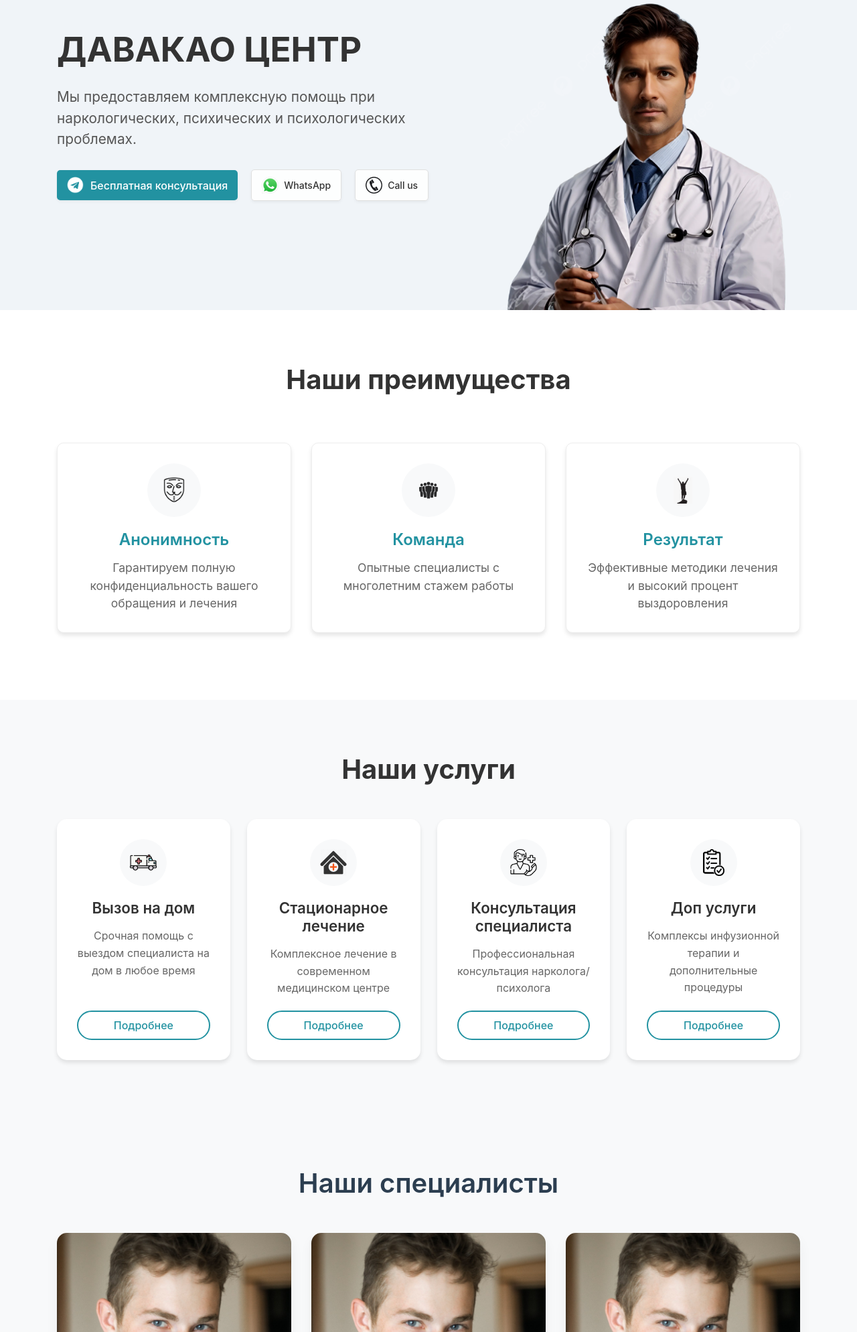
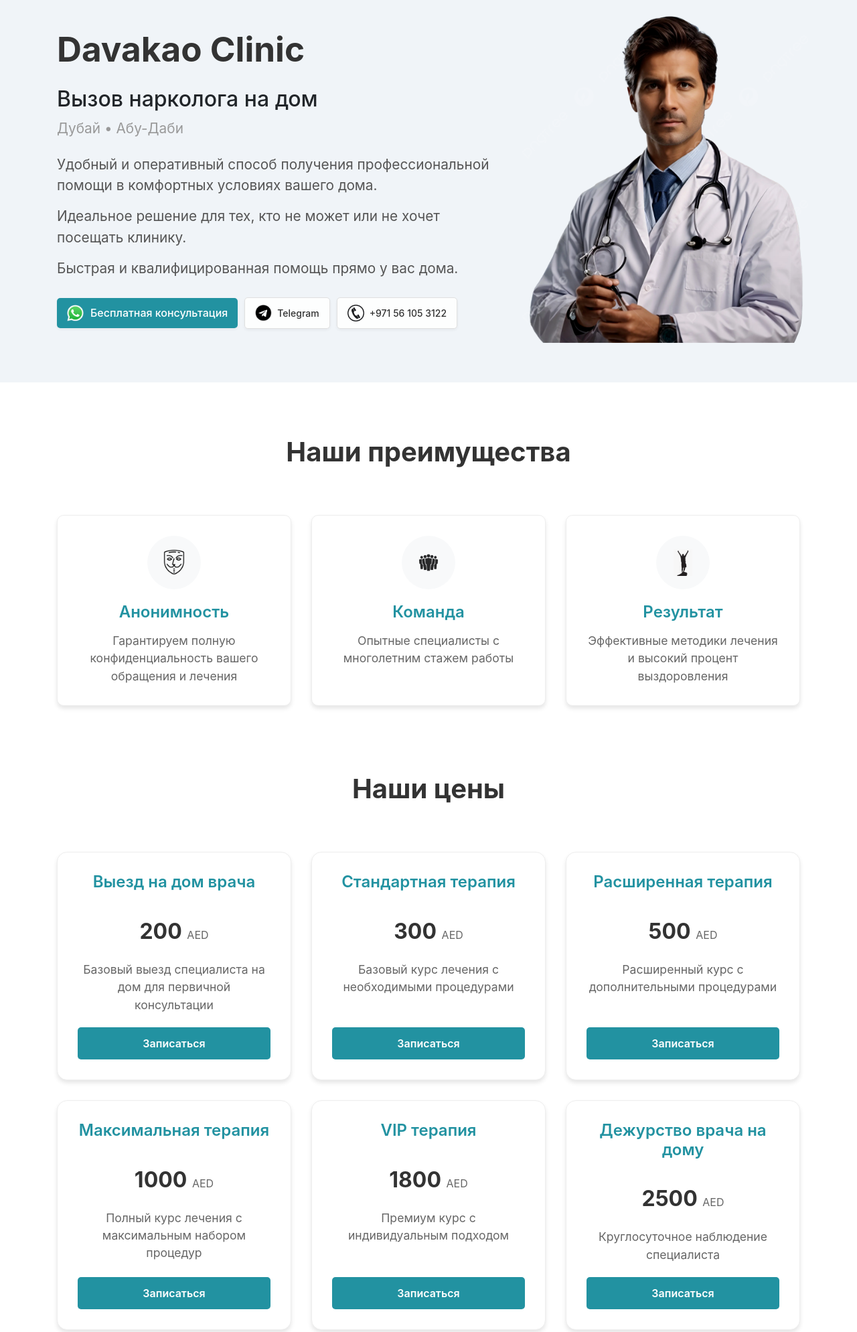
Before and after one commit to teasetstudio/detox, a website: page index.html in a window 1280 px wide. Shown: the part 129-2118 px from the top of the page at 67% size. Drawn offline with nearby package versions, Linux system fonts and the light colour scheme.

Commit message:
home update

```diff
--- a/1section.css
+++ b/1section.css
@@ -1,6 +1,6 @@
 .intro-section {
   background-color: #f0f4f8;
-  padding-top: 80px;
+  padding: 80px 0;
   position: relative;
   overflow: hidden;
 }
@@ -13,9 +13,8 @@
 }
 
 .intro-content {
-  max-width: 55%;
+  max-width: 65%;
   height: 100%;
-  padding-right: 20px;
 }
 
 .intro-content h1 {
@@ -26,19 +25,32 @@
   line-height: 1.2;
 }
 
-.intro-content p {
+.location {
+  font-size: 1.3em;
+  color: #999;
+}
+
+.intro-description {
+  margin: 23px 0;
+}
+
+.intro-description p {
   font-size: 1.3em;
   color: #555;
-  margin-bottom: 30px;
   line-height: 1.5;
+  margin-bottom: 5px;
   max-width: 90%;
 }
 
 .intro-content > div {
   display: flex;
-  gap: 20px;
+  gap: 10px;
   flex-wrap: wrap;
   align-items: center;
+}
+
+div.intro-description p {
+  margin-botton: 5px;
 }
 
 .intro-content .contact-item {
@@ -76,10 +88,6 @@
   gap: 10px;
 }
 
-.consultation-button img {
-  filter: invert(1);
-}
-
 .consultation-button span {
   color: #fff;
   font-size: 16px;
@@ -93,13 +101,12 @@
 }
 
 .intro-image {
-  max-width: 45%;
+  max-width: 43%;
   height: auto;
-  position: relative;
-  right: -20px;
-  bottom: 0;
-  margin-top: -40px;
-  margin-bottom: -40px;
+  position: absolute;
+  right: -30px;
+  top: 50%;
+  transform: translateY(-50%);
 }
 
 /* Responsive adjustments */
@@ -107,6 +114,7 @@
   .intro-section .container {
     flex-direction: column;
     text-align: center;
+    padding: 0 20px;
   }
 
   .intro-content {
@@ -124,8 +132,29 @@
   }
 
   .intro-image {
+    position: relative;
     max-width: 80%;
+    margin: 0 auto;
     right: 0;
-    margin-top: 0;
+    top: 0;
+    transform: none;
   }
 }
+
+@media (max-width: 576px) {
+  .intro-section {
+    padding: 40px 0;
+  }
+
+  .intro-content h1 {
+    font-size: 2.5em;
+  }
+
+  .intro-description p {
+    font-size: 1.1em;
+  }
+
+  .intro-image {
+    max-width: 100%;
+  }
+}
--- a/index.html
+++ b/index.html
@@ -3,7 +3,8 @@
 <head>
   <meta charset="UTF-8">
   <meta name="viewport" content="width=device-width, initial-scale=1.0">
-  <title>Davakao | Комплексная помощь</title>
+  <title>Davakao | Detox help </title>
+  <link rel="icon" type="image/jpg" href="img/healthicon.png">
   <link rel="stylesheet" href="https://stackpath.bootstrapcdn.com/bootstrap/4.5.2/css/bootstrap.min.css">
   <link rel="stylesheet" href="https://cdnjs.cloudflare.com/ajax/libs/font-awesome/5.15.3/css/all.min.css">
   <link rel="preconnect" href="https://fonts.googleapis.com">
@@ -15,6 +16,7 @@
   <link rel="stylesheet" href="3section.css">
   <link rel="stylesheet" href="4section.css">
   <link rel="stylesheet" href="5section.css">
+  <link rel="stylesheet" href="prices.css">
   <link rel="stylesheet" href="footer.css">
 </head>
 <body>
@@ -27,19 +29,19 @@
           </a>
         </div>
         <div class="contact-info">
-            <a href="tel:+123456789" class="contact-item">
+            <a href="tel:+971561053122" target="_blank" class="contact-item">
                 <img src="img/phone.png" alt="Phone">
-                <span>+7 495 748-99-11</span>
+                <span>+971 56 105 3122</span>
             </a>
-            <a href="https://wa.me/yourwhatsapp" class="contact-item">
+            <a href="https://wa.me/971561053122" target="_blank" class="contact-item">
                 <img src="img/whatsup.png" alt="WhatsApp">
                 <span>WhatsApp</span>
             </a>
-            <a href="https://t.me/yourtelegram" class="contact-item">
+            <a href="https://t.me/DCClinic1" target="_blank" class="contact-item">
                 <img src="img/telegram.webp" alt="Telegram">
                 <span>Telegram</span>
             </a>
-            <a href="mailto:info@example.com" class="contact-item">
+            <a href="mailto:info@example.com" target="_blank" class="contact-item">
               <img src="img/email.png" alt="Email">
               <span>info@example.com</span>
             </a>
@@ -52,21 +54,27 @@
   <section class="intro-section">
     <div class="container">
       <div class="intro-content">
-        <h1>ДАВАКАО ЦЕНТР</h1>
-        <p>Мы предоставляем комплексную помощь при наркологических, психических и психологических проблемах.</p>
+        <h1>Davakao Clinic</h1>
+        <h2>Вызов нарколога на дом</h2>
+        <p class="location">Дубай • Абу-Даби</p>
+        <div class="intro-description">
+          <p>Удобный и оперативный способ получения профессиональной помощи в комфортных условиях вашего дома.</p>
+          <p>Идеальное решение для тех, кто не может или не хочет посещать клинику.</p>
+          <p>Быстрая и квалифицированная помощь прямо у вас дома.</p>
+        </div>
         <div>
-          <a href="https://t.me/yourtelegram" class="contact-item consultation-button">
-            <img src="img/telegram.png" alt="Telegram">
+          <a href="https://wa.me/971561053122" target="_blank" class="contact-item consultation-button">
+            <img src="img/whatsup.png" alt="WhatsApp">
             <span>Бесплатная консультация</span>
           </a>
 
-          <a href="https://wa.me/yourwhatsapp" class="contact-item">
-            <img src="img/whatsup.png" alt="WhatsApp">
-            <span>WhatsApp</span>
+          <a href="https://t.me/DCClinic1" target="_blank" class="contact-item">
+            <img src="img/telegram.png" alt="Telegram">
+            <span>Telegram</span>
           </a>
-          <a href="tel:+123456789" class="contact-item">
+          <a href="tel:+971561053122" target="_blank" class="contact-item">
             <img src="img/phone.png" alt="Phone">
-            <span>Call us</span>
+            <span>+971 56 105 3122</span>
           </a>
         </div>
       </div>
@@ -104,8 +112,58 @@
     </div>
   </section>
 
+  <!--PRICES SECTION -->
+  <section class="prices-section" id="prices">
+    <div class="container">
+      <h2>Наши цены</h2>
+      <div class="prices-grid">
+        <div class="price-card">
+          <h3>Выезд на дом врача</h3>
+          <div class="price">200 <span>AED</span></div>
+          <p class="description">Базовый выезд специалиста на дом для первичной консультации</p>
+          <a href="https://wa.me/971561053122" target="_blank" class="contact-button">Записаться</a>
+        </div>
+
+        <div class="price-card">
+          <h3>Стандартная терапия</h3>
+          <div class="price">300 <span>AED</span></div>
+          <p class="description">Базовый курс лечения с необходимыми процедурами</p>
+          <a href="https://wa.me/971561053122" target="_blank" class="contact-button">Записаться</a>
+        </div>
+
+        <div class="price-card">
+          <h3>Расширенная терапия</h3>
+          <div class="price">500 <span>AED</span></div>
+          <p class="description">Расширенный курс с дополнительными процедурами</p>
+          <a href="https://wa.me/971561053122" target="_blank" class="contact-button">Записаться</a>
+        </div>
+
+        <div class="price-card">
+          <h3>Максимальная терапия</h3>
+          <div class="price">1000 <span>AED</span></div>
+          <p class="description">Полный курс лечения с максимальным набором процедур</p>
+          <a href="https://wa.me/971561053122" target="_blank" class="contact-button">Записаться</a>
+        </div>
+
+        <div class="price-card">
+          <h3>VIP терапия</h3>
+          <div class="price">1800 <span>AED</span></div>
+          <p class="description">Премиум курс с индивидуальным подходом</p>
+          <a href="https://wa.me/971561053122" target="_blank" class="contact-button">Записаться</a>
+        </div>
+
+        <div class="price-card">
+          <h3>Дежурство врача на дому</h3>
+          <div class="price">2500 <span>AED</span></div>
+          <p class="description">Круглосуточное наблюдение специалиста</p>
+          <a href="https://wa.me/971561053122" target="_blank" class="contact-button">Записаться</a>
+        </div>
+      </div>
+    </div>
+  </section>
+
   <!-- SERVICES SECTION -->
-  <section class="services-section" id="services">
+  <!-- <section class="services-section" id="services">
     <div class="container">
       <h2 class="section-title">Наши услуги</h2>
       <div class="services-grid">
@@ -146,7 +204,7 @@
         </div>
       </div>
     </div>
-  </section>
+  </section> -->
 
   <!-- SPECIALISTS SECTION -->
   <section class="specialists-section" id="specialists">
--- /dev/null
+++ b/prices.css
@@ -0,0 +1,102 @@
+.prices-section {
+  padding: 0 0 80px;
+  background-color: #fff;
+}
+
+.prices-section h2 {
+  text-align: center;
+  font-size: 2.5em;
+  color: #333;
+  margin-bottom: 50px;
+  font-weight: 700;
+}
+
+.prices-grid {
+  display: grid;
+  grid-template-columns: repeat(auto-fit, minmax(280px, 1fr));
+  gap: 30px;
+  padding: 20px 0;
+}
+
+.price-card {
+  background: #fff;
+  border-radius: 15px;
+  padding: 30px;
+  text-align: center;
+  transition: all 0.3s ease;
+  box-shadow: 0 4px 6px rgba(0, 0, 0, 0.1);
+  border: 1px solid #eee;
+  display: flex;
+  flex-direction: column;
+  justify-content: space-between;
+}
+
+.price-card:hover {
+  transform: translateY(-5px);
+  box-shadow: 0 8px 15px rgba(0, 0, 0, 0.1);
+}
+
+.price-card h3 {
+  color: #2292a1;
+  font-size: 1.5em;
+  margin-bottom: 15px;
+  font-weight: 600;
+}
+
+.price-card .price {
+  font-size: 2em;
+  color: #333;
+  font-weight: 700;
+  margin: 20px 0;
+}
+
+.price-card .price span {
+  font-size: 0.5em;
+  color: #666;
+  font-weight: 400;
+}
+
+.price-card .description {
+  color: #666;
+  font-size: 1.1em;
+  line-height: 1.5;
+  margin-bottom: 20px;
+}
+
+.price-card .contact-button {
+  background-color: #2292a1;
+  color: #fff;
+  padding: 12px 25px;
+  border-radius: 5px;
+  text-decoration: none;
+  font-weight: 600;
+  transition: all 0.3s ease;
+  display: inline-block;
+  margin-top: auto;
+}
+
+.price-card .contact-button:hover {
+  background-color: #367dc9;
+  transform: translateY(-2px);
+  box-shadow: 0 4px 8px rgba(0,0,0,0.1);
+}
+
+@media (max-width: 768px) {
+  .prices-section {
+    padding: 60px 0;
+  }
+
+  .prices-section h2 {
+    font-size: 2em;
+    margin-bottom: 30px;
+  }
+
+  .prices-grid {
+    grid-template-columns: 1fr;
+    gap: 20px;
+  }
+
+  .price-card {
+    padding: 25px;
+  }
+}
```
Also changed, not shown: img/favicon.jpg (added), img/healthicon.png (added).
